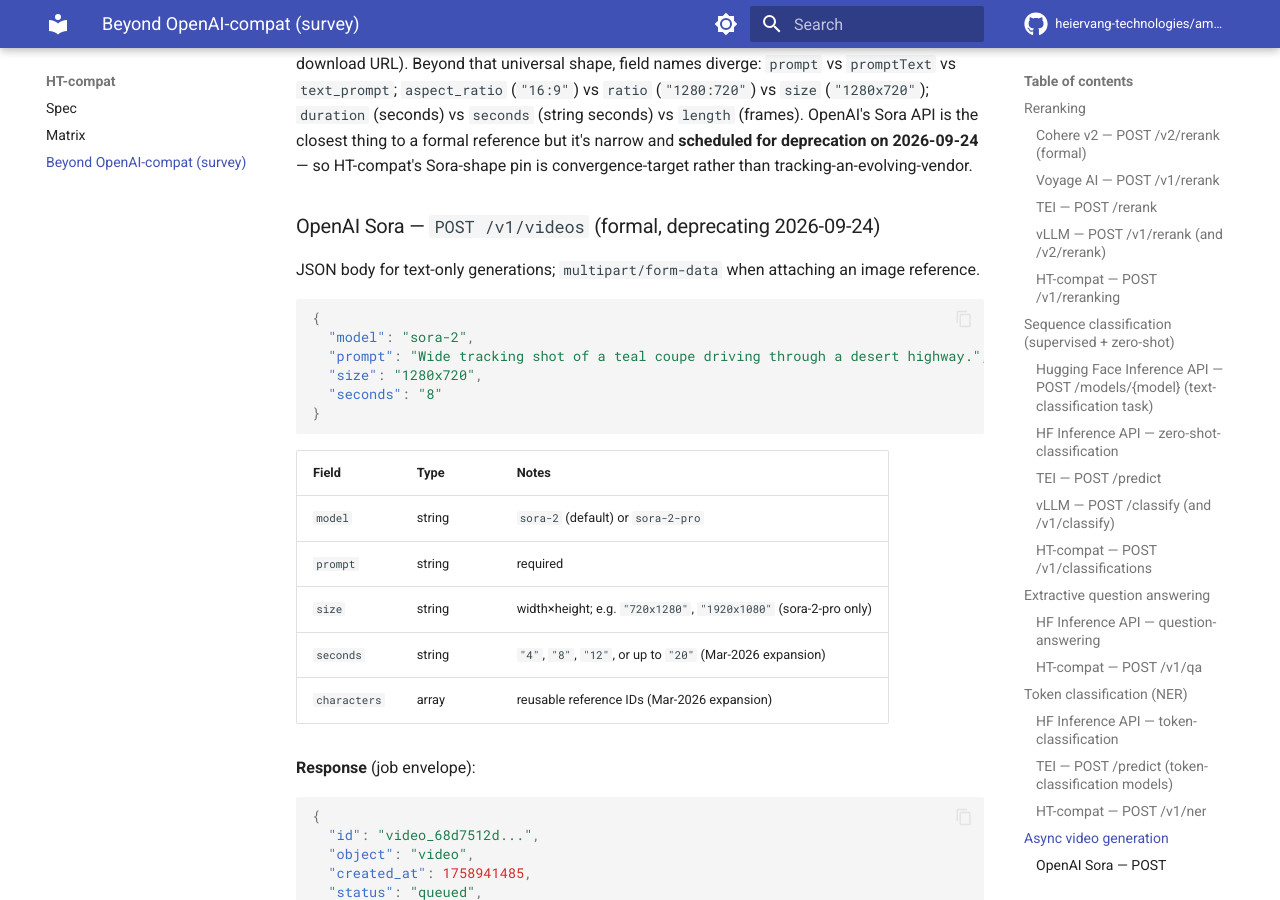
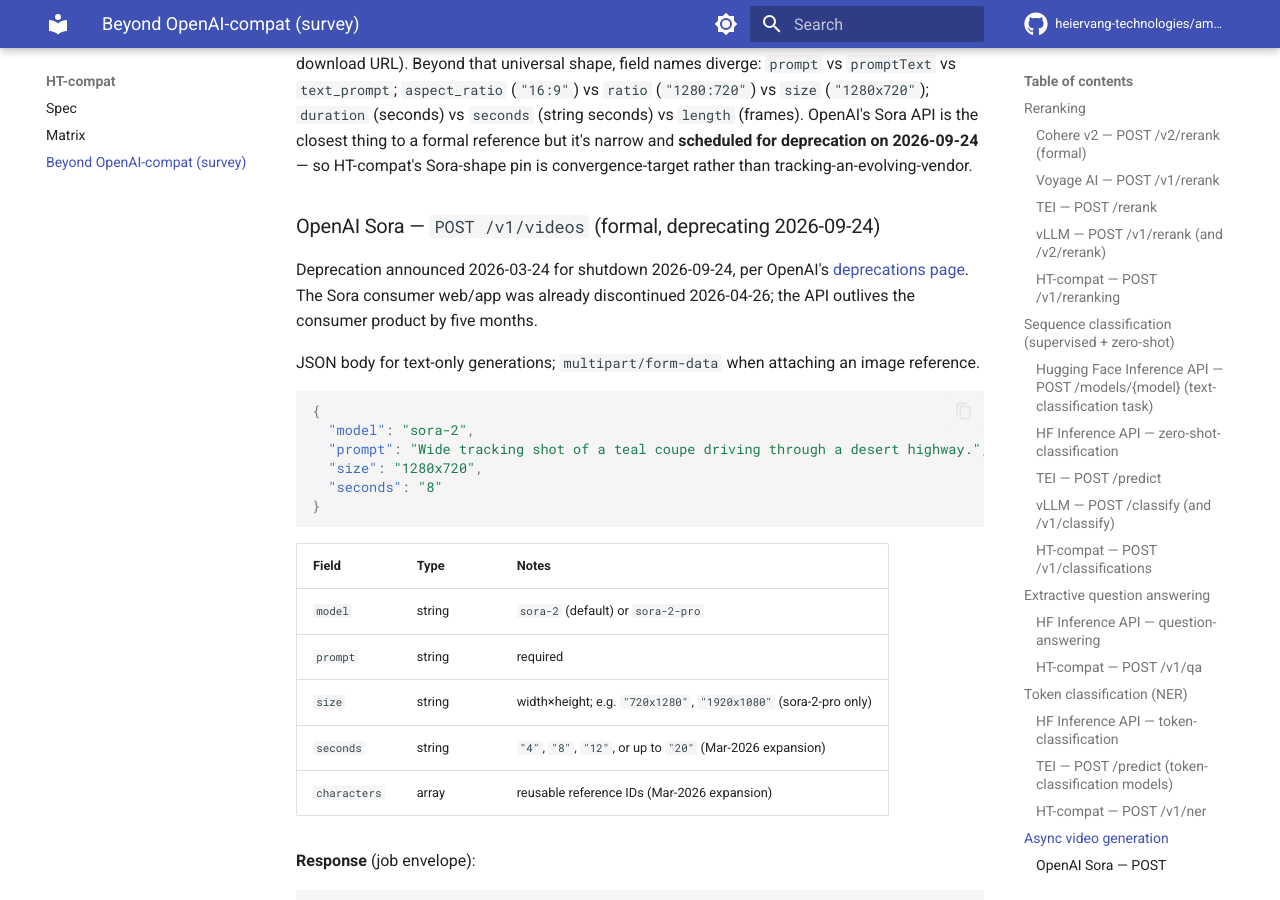
Before and after one commit to heiervang-technologies/am-i-openai-compatible, an MkDocs documentation site: the page built from docs/beyond-openai-compat.md, in a window 1280 px wide and 900 px high, scrolled down 8080 px. Built offline with MkDocs 1.6.1 and Material for MkDocs 9.7.7, drawn with Linux system fonts in a browser that asks for light colours; comment, search, counter and statistics services are not loaded.

Commit message:
docs: add Sora deprecation timeline context
Verified against OpenAI's own deprecations page + help center.
Adds two details that strengthen the existing note:

- Deprecation announced 2026-03-24 (not just shutdown date)
- Sora consumer web/app already discontinued 2026-04-26; API
  outlives the consumer product by five months

The API-outlives-consumer-product framing is the interesting bit
for HT-compat: the shape persists longer than the brand.

```diff
--- a/docs/beyond-openai-compat.md
+++ b/docs/beyond-openai-compat.md
@@ -413,6 +413,11 @@
 rather than tracking-an-evolving-vendor.
 
 ### OpenAI Sora — `POST /v1/videos` (formal, deprecating 2026-09-24)
+
+Deprecation announced 2026-03-24 for shutdown 2026-09-24, per
+OpenAI's [deprecations page](https://developers.openai.com/api/docs/deprecations).
+The Sora consumer web/app was already discontinued 2026-04-26;
+the API outlives the consumer product by five months.
 
 JSON body for text-only generations; `multipart/form-data` when
 attaching an image reference.
```
